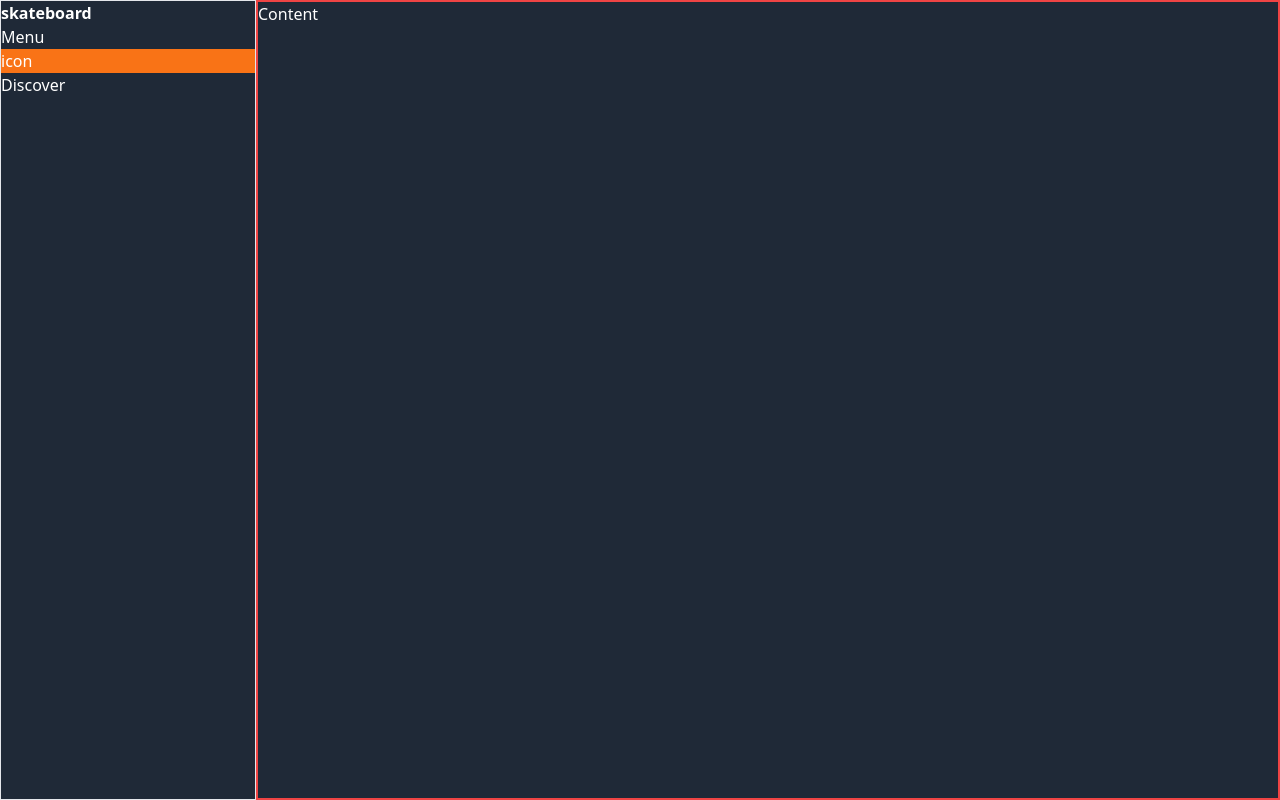
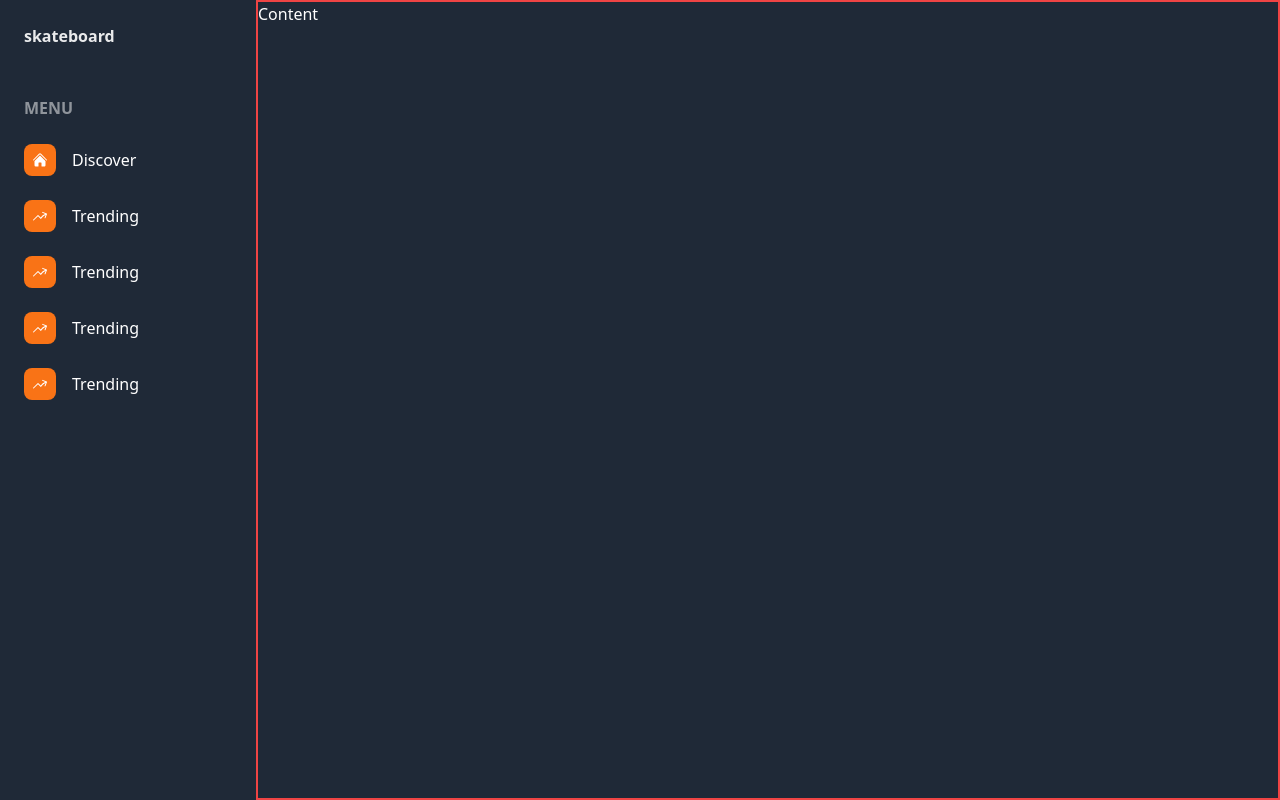
Before and after one commit to wermvasconcelos/skateboard, a Vue app: page / in a window 1280 px wide. Built offline with nearby package versions, Linux system fonts and the light colour scheme.

Commit message:
feat: icons

```diff
--- /dev/null
+++ b/src/components/icons/HomeIcon.vue
@@ -0,0 +1,8 @@
+<template>
+    <svg xmlns="http://www.w3.org/2000/svg" viewBox="0 0 24 24" fill="currentColor">
+        <path
+            d="M11.47 3.841a.75.75 0 0 1 1.06 0l8.69 8.69a.75.75 0 1 0 1.06-1.061l-8.689-8.69a2.25 2.25 0 0 0-3.182 0l-8.69 8.69a.75.75 0 1 0 1.061 1.06l8.69-8.689Z" />
+        <path
+            d="m12 5.432 8.159 8.159c.03.03.06.058.091.086v6.198c0 1.035-.84 1.875-1.875 1.875H15a.75.75 0 0 1-.75-.75v-4.5a.75.75 0 0 0-.75-.75h-3a.75.75 0 0 0-.75.75V21a.75.75 0 0 1-.75.75H5.625a1.875 1.875 0 0 1-1.875-1.875v-6.198a2.29 2.29 0 0 0 .091-.086L12 5.432Z" />
+    </svg>
+</template>
--- /dev/null
+++ b/src/components/icons/TrendingUpIcon.vue
@@ -0,0 +1,8 @@
+<template>
+    <svg xmlns="http://www.w3.org/2000/svg" viewBox="0 0 24 24" fill="currentColor">
+        <path fill-rule="evenodd"
+            d="M15.22 6.268a.75.75 0 0 1 .968-.431l5.942 2.28a.75.75 0 0 1 .431.97l-2.28 5.94a.75.75 0 1 1-1.4-.537l1.63-4.251-1.086.484a11.2 11.2 0 0 0-5.45 5.173.75.75 0 0 1-1.199.19L9 12.312l-6.22 6.22a.75.75 0 0 1-1.06-1.061l6.75-6.75a.75.75 0 0 1 1.06 0l3.606 3.606a12.695 12.695 0 0 1 5.68-4.974l1.086-.483-4.251-1.632a.75.75 0 0 1-.432-.97Z"
+            clip-rule="evenodd" />
+    </svg>
+
+</template>
--- a/src/layouts/Dashboard.vue
+++ b/src/layouts/Dashboard.vue
@@ -1,15 +1,18 @@
 <template>
     <div class="bg-gray-800 flex text-white max-h-screen h-screen">
-        <div class="border w-64">
-            <span class="font-semibold">skateboard</span>
-            <nav>
-                <h3>Menu</h3>
-                <div>
-                    <div class="bg-orange-500">
-                        icon
-                    </div>
-                    <span>Discover</span>
+        <div class="w-64">
+            <span class="font-semibold p-6 block opacity-90">skateboard</span>
+            <nav class="p-6">
+                <h3 class="opacity-50 uppercase font-semibold tracking-wiider mb-6">Menu</h3>
+
+                <div class="space-y-6">
+                    <MenuItem :icon="HomeIcon">Discover</MenuItem>
+                    <MenuItem :icon="TrendingUpIcon">Trending</MenuItem>
+                    <MenuItem :icon="TrendingUpIcon">Trending</MenuItem>
+                    <MenuItem :icon="TrendingUpIcon">Trending</MenuItem>
+                    <MenuItem :icon="TrendingUpIcon">Trending</MenuItem>
                 </div>
+
             </nav>
         </div>
 
@@ -18,3 +21,9 @@
         </div>
     </div>
 </template>
+
+<script lang="ts" setup>
+    import MenuItem from './navs/MenuItem.vue';
+    import TrendingUpIcon from '../components/icons/TrendingUpIcon.vue';
+    import HomeIcon from '../components/icons/HomeIcon.vue';
+</script>
--- /dev/null
+++ b/src/layouts/navs/MenuItem.vue
@@ -0,0 +1,14 @@
+<template>
+    <div class="flex items-center space-x-4">
+        <div class="bg-orange-500 p-2 rounded-lg">
+            <component :is="icon" class="w-4 h-4" />
+        </div>
+        <span><slot/></span>
+    </div>
+</template>
+
+<script lang="ts" setup>
+    defineProps({
+        icon: { default: null }
+    })
+</script>
```
